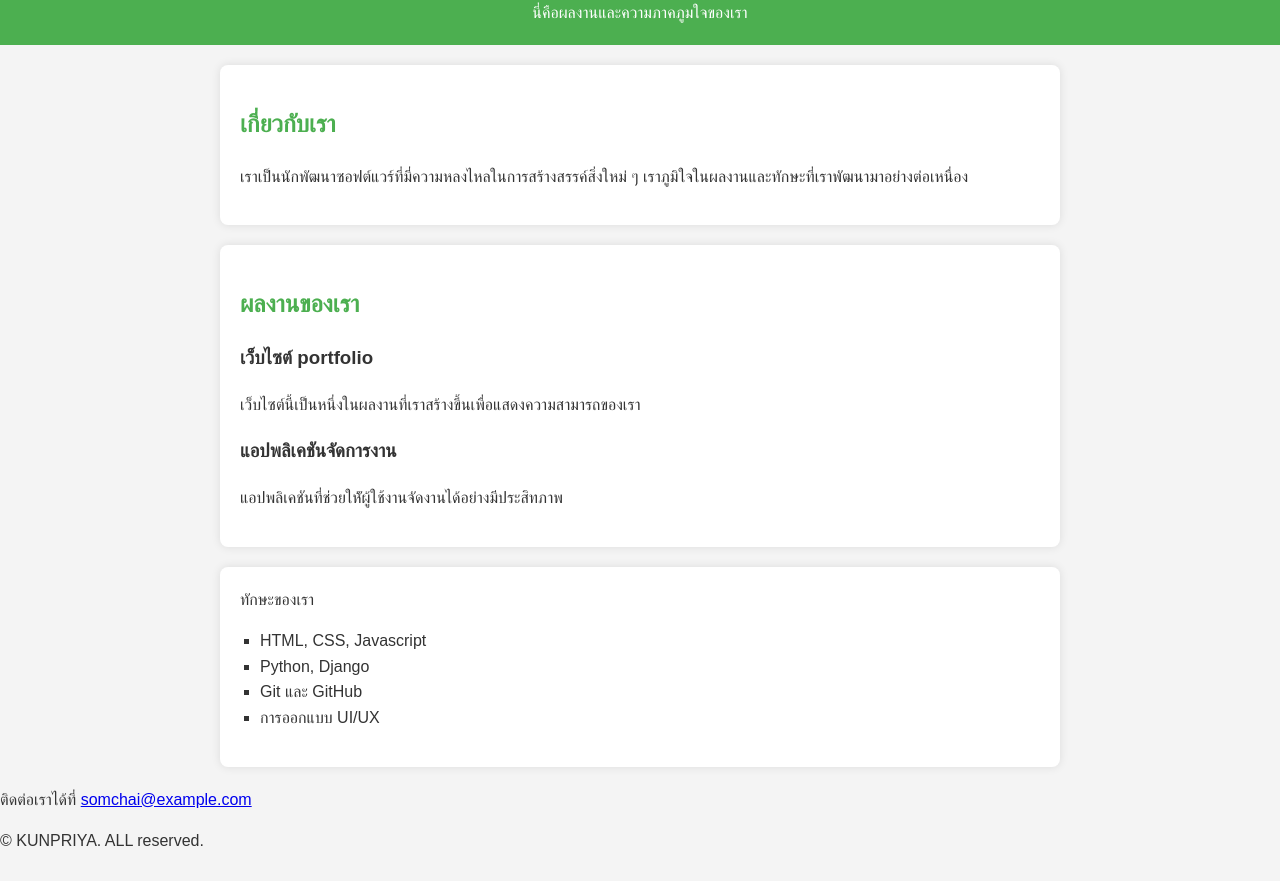
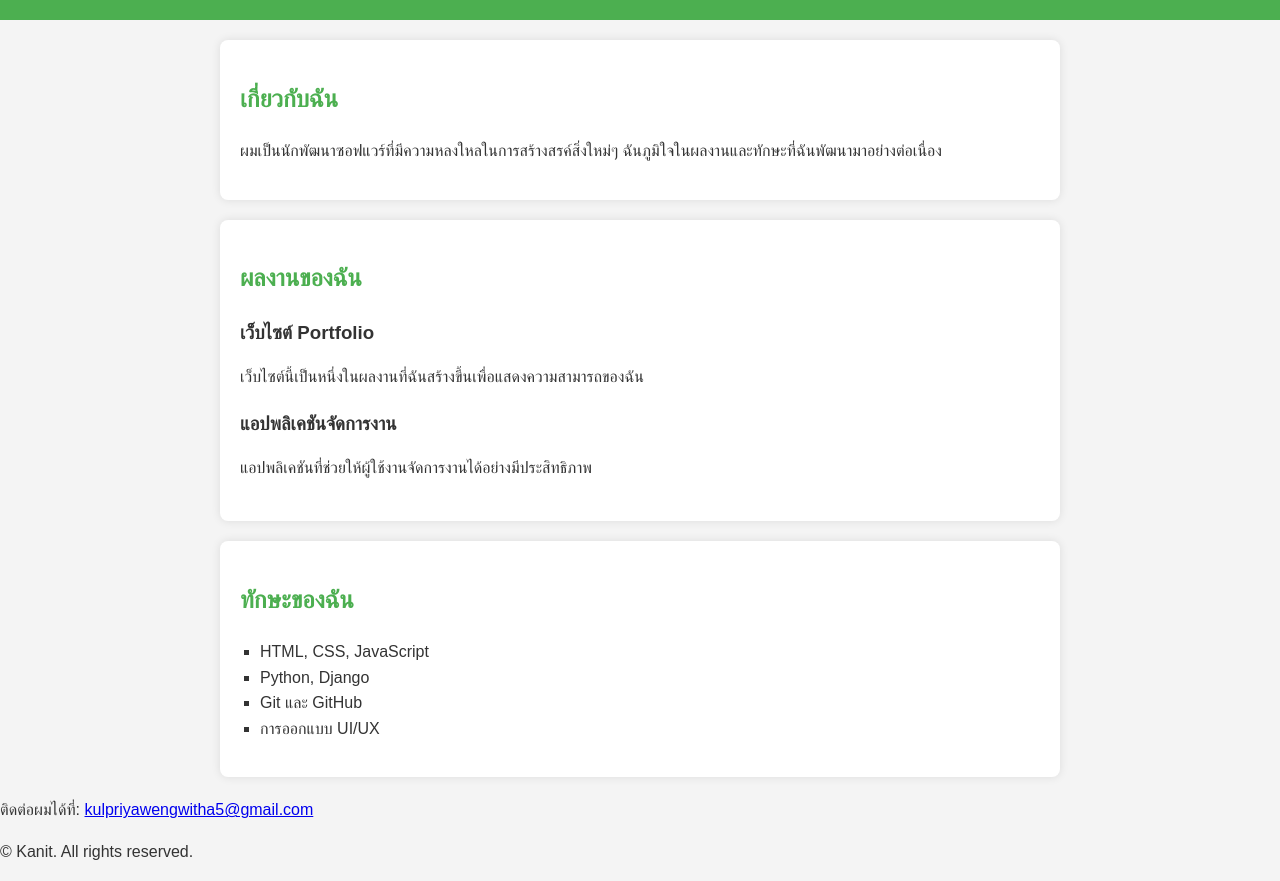
Before and after one commit to kulpriyawengwitha5-jpg/kulpriyawengwitha5-jpg.github.io, a plain HTML site: page index.html in a window 1280 px wide. Shown: the part 102-983 px from the top of the page. Drawn offline with Linux system fonts and the light colour scheme.

Commit message:
Update index.html

```diff
--- a/index.html
+++ b/index.html
@@ -1,57 +1,50 @@
 <!DOCTYPE html>
 <html lang="th">
 <head>
-  <meta charset="UTF-8"
-    <meta name="viewport" content="width=device-width, initial-scale=1.0"
-    <meta name="descriptiom" content="เว็บไซต์แสดงผงงานและทักษะของ Somchai">
-    </title>ความภาคภูมิใจของ KUNPRIYA</titae>
-    <link rel="stylesheet" href="style.css">
+  <meta charset="UTF-8">
+  <meta name="viewport" content="width=device-width, initial-scale=1.0">
+  <meta name="description" content="เว็บไซต์แสดงผลงานและทักษะของ Kanit">
+  <title>ความภาคภูมิใจของ Kanit</title>
+  <link rel="stylesheet" href="style.css">
 </head>
 <body>
-  <!-- ส่วนหัวของเว็บ -->
   <header>
-    <h1>สวัสดี! เราคือ KUNPRIYA</h1>
-    <P>นี่คือผลงานและความภาคภูมใจของเรา</P>
+    <h1>สวัสดี! ฉันคือ KUNPRIYA</h1>
+    <p>นี่คือผลงานและความภาคภูมิใจของฉัน</p>
   </header>
 
-  <!-- ส่วนเกี่ยวกับตัวเอง -->
   <section id="about">
-    <h2>เกี่ยวกับเรา</h2>
-    <p>เราเป็นนักพัฒนาซอฟต์แวร์ที่มี่ความหลงไหลในการสร้างสรรค์สิ่งใหม่ ๆ เราภูมิใจในผลงานและทักษะที่เราพัฒนามาอย่างต่อเหนื่อง</p>
+    <h2>เกี่ยวกับฉัน</h2>
+    <p>ผมเป็นนักพัฒนาซอฟแวร์ที่มีความหลงใหลในการสร้างสรค์สิ่งใหม่ๆ ฉันภูมิใจในผลงานและทักษะที่ฉันพัฒนามาอย่างต่อเนื่อง</p>
   </section>
 
-  <!-- ส่วนแสดงผลงาน -->
   <section id="projects">
-    <h2>ผลงานของเรา</h2>
-    <div class="projecy">
-      <h3>เว็บไซต์ portfolio</h3>
-      <p>เว็บไซต์นี้เป็นหนึ่งในผลงานที่เราสร้างขึ้นเพื่อแสดงความสามารถของเรา</p>
+    <h2>ผลงานของฉัน</h2>
+    <div class="project">
+      <h3>เว็บไซต์ Portfolio</h3>
+      <p>เว็บไซต์นี้เป็นหนึ่งในผลงานที่ฉันสร้างขึ้นเพื่อแสดงความสามารถของฉัน</p>
     </div>
-  <div classs="project">
-    <h3>แอปพลิเคชันจัดการงาน</h3>
-    <p>แอปพลิเคชันที่ช่วยให้ัผู้ใช้งานจัดงานได้อย่างมีประสิทภาพ</p>
-  </div>
+    <div class="project">
+      <h3>แอปพลิเคชันจัดการงาน</h3>
+      <p>แอปพลิเคชันที่ช่วยให้ผู้ใช้งานจัดการงานได้อย่างมีประสิทธิภาพ</p>
+    </div>
   </section>
 
-  <!-- ส่วนแสดงทักษะ -->
-  <section id="skills"
-    <h2>ทักษะของเรา</h2>
+  <section id="skills">
+    <h2>ทักษะของฉัน</h2>
     <ul>
-      <li>HTML, CSS, Javascript</li>
+      <li>HTML, CSS, JavaScript</li>
       <li>Python, Django</li>
-      <li>Git และ GitHub
+      <li>Git และ GitHub</li>
       <li>การออกแบบ UI/UX</li>
     </ul>
   </section>
 
-<!-- ส่วนติดต่อและลิขสิทธิ์ -->
-<footer>
-  <p>ติดต่อเราได้ที่ <a
-href="mailto:somchai@exmple.com">somchai@example.com</a></p>
-    <P>&copy; <span id="year"><span> KUNPRIYA. ALL reserved. </span></P>
-</footer>
+  <footer>
+    <p>ติดต่อผมได้ที่: <a href="mailto:kulpriyawengwitha5@gmail.com">kulpriyawengwitha5@gmail.com</a></p>
+    <p>&copy; <span id="year"></span> Kanit. All rights reserved.</p>
+  </footer>
 
-  <!-- ลิ้งก์ไปยัง JavaScript -->
   <script src="script.js"></script>
 </body>
 </html>
```
